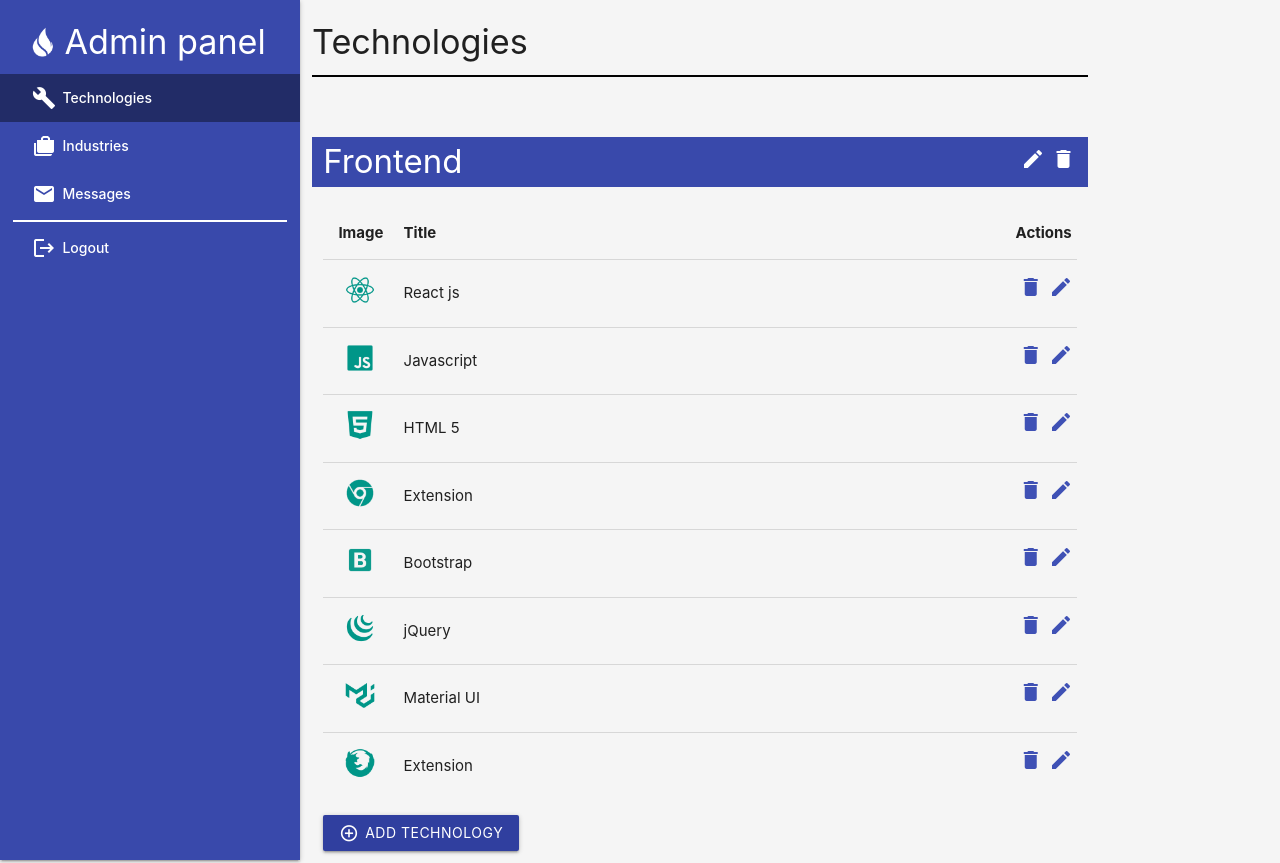
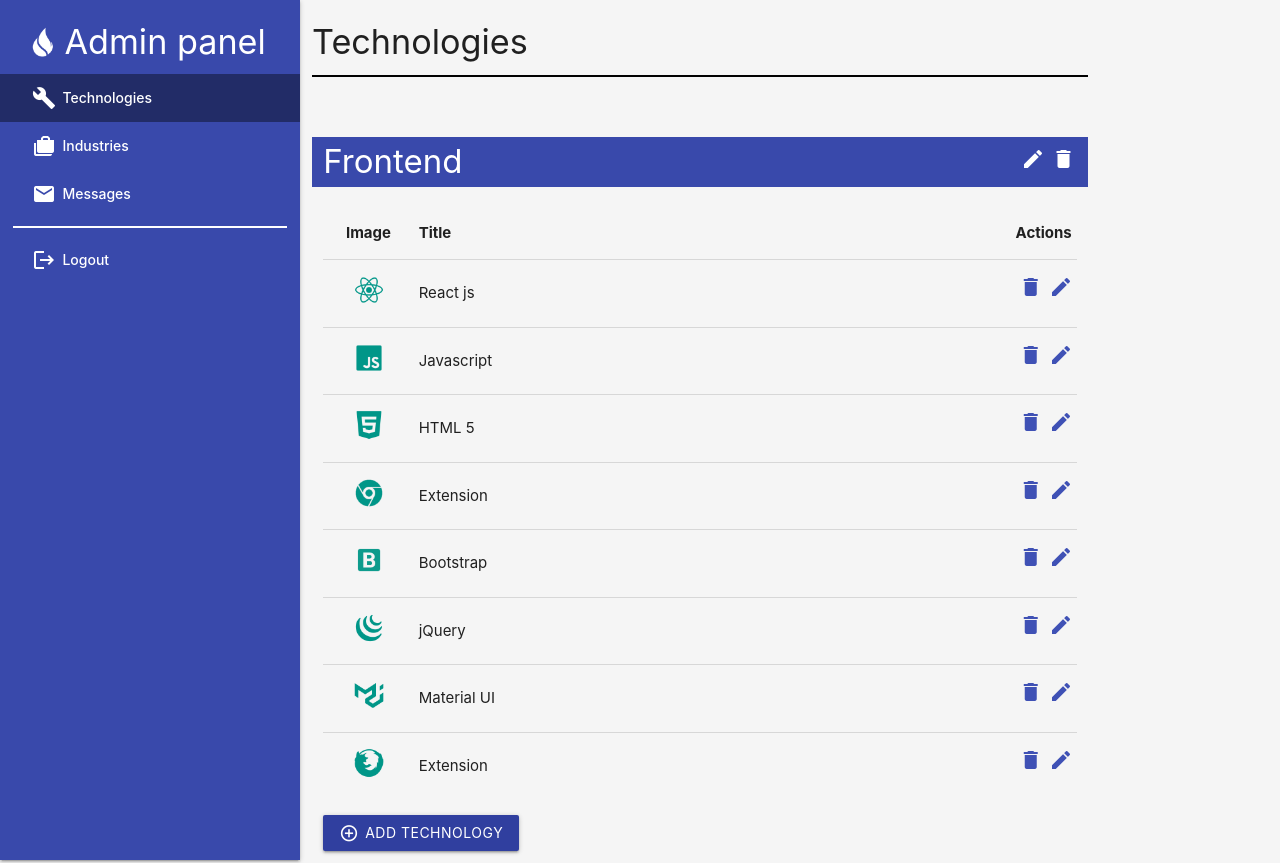
Before and after one commit to igorg-rc/admin_panel_react, a React (Create React App) app: page /technologies in a window 1280 px wide. Shown: the top 863 px of the page. Built offline with nearby package versions, Linux system fonts and the light colour scheme.

Commit message:
add line bottom technologies title

```diff
--- a/src/components/Layout/Layout.js
+++ b/src/components/Layout/Layout.js
@@ -31,7 +31,7 @@ export default function Layout() {
               <li><NavLink to="/technologies" activeClassName="active" className="waves-effect white-text">Technologies<i className="material-icons white-text">build</i></NavLink></li>
               <li><NavLink to="/industries" activeClassName="active" className="waves-effect white-text">Industries<i className="material-icons white-text">cases</i></NavLink></li>
               <li><NavLink to="/messages" activeClassName="active" className="waves-effect white-text">Messages<i className="material-icons white-text">email</i></NavLink></li>
-              <div style={{ backgroundColor: 'white', height: '0.2vh', margin: '0.3vh 1vw' }}></div>
+              <div style={{ backgroundColor: 'white', height: '0.2vh', margin: '1vh 1vw' }}></div>
               <li><NavLink to="/logout" activeClassName="active" className="waves-effect white-text">Logout<i className="material-icons white-text">logout</i></NavLink></li>
             </ul>
         </div>
--- a/src/components/Pages/Technologies/Technologies.css
+++ b/src/components/Pages/Technologies/Technologies.css
@@ -8,8 +8,8 @@
 } */
 
 th.th-img {
-  width: 10% !important;
-  left: 0.3vw;
+  width: 12% !important;
+  left: 0.5vw;
 }
 
 th.th-title {
@@ -22,7 +22,7 @@ td.td-actions {
 
 td img {
   width: 30px;
-  margin-left: 1.3vw;
+  margin-left: 2vw;
 }
 
 table > tbody > tr:last-child {
```
